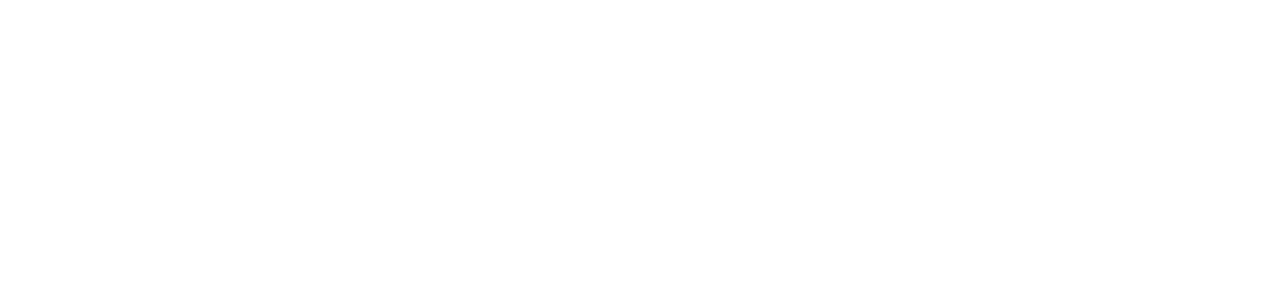
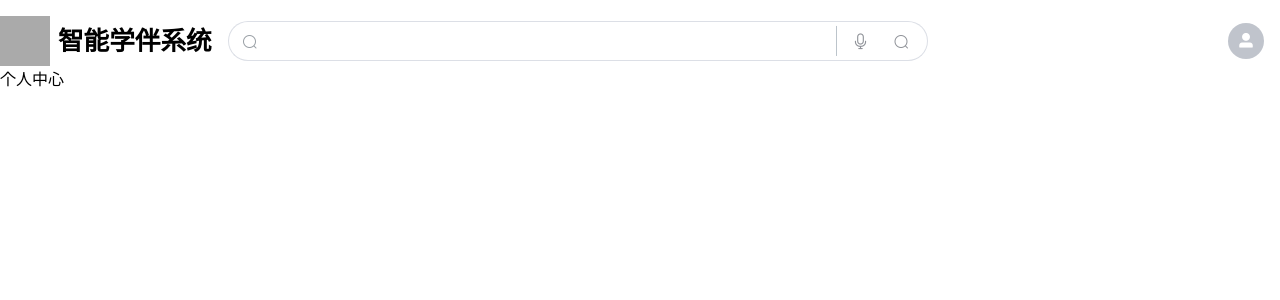
Before and after one commit to Jortana/e-resource, a Vue app in the folder e-resource/: page /account/home in a window 1280 px wide. Shown: the top 300 px of the page. Built offline with nearby package versions, Linux system fonts and the light colour scheme.

Commit message:
feat: 导航栏头像悬停菜单

```diff
--- a/e-resource/src/components/NavMenu.vue
+++ b/e-resource/src/components/NavMenu.vue
@@ -1,26 +1,25 @@
 <template>
 <div class="menu">
   <div class="left">
-    <div class="logo-container">
-      <div class="logo"></div>
-      <div class="title"><h1>智能学伴系统</h1></div>
-    </div>
+    <logo></logo>
     <div class="search-container">
       <search class="search"></search>
     </div>
   </div>
-  <div class="avatar">
-    <el-avatar icon="el-icon-user-solid"></el-avatar>
-  </div>
+  <avatar class="avatar"></avatar>
 </div>
 </template>
 
 <script>
 import Search from '@/components/Search'
+import Logo from '@/components/NavMenu/Logo'
+import Avatar from '@/components/NavMenu/Avatar'
 export default {
   name: 'NavMenu',
   components: {
-    Search
+    Search,
+    Logo,
+    Avatar
   },
   data () {
     return {
@@ -45,31 +44,13 @@ export default {
   display: flex;
 }
 
-.logo-container {
-  display: flex;
-}
-
-.logo {
-  width: 50px;
-  height: 50px;
-  background-color: #aaa;
-}
-
-.title {
-  height: 50px;
-  line-height: 50px;
-  font-size: 0.8rem;
-  margin-left: 0.5rem;
-  margin-right: 1rem;
-}
-
 .search {
   min-width: 700px;
   width: 100%;
+  height: 80% !important;
 }
 
-.search-container,
-.avatar {
+.search-container {
   display: flex;
   align-items: center;
 }
@@ -84,6 +65,5 @@ export default {
 
 .avatar {
   margin-right: 1rem;
-  cursor: pointer;
 }
 </style>
--- /dev/null
+++ b/e-resource/src/components/NavMenu/Avatar.vue
@@ -0,0 +1,109 @@
+<template>
+  <div
+    class="avatar"
+    @mouseenter="showCard"
+    @mouseleave="hideCard">
+    <el-avatar class="img" size="medium" icon="el-icon-user-solid"></el-avatar>
+    <transition name="el-fade-in-linear">
+      <el-card v-show="cardVisible" class="submenu-card" :body-style="{ padding: 0 }">
+        <div slot="header" class="clearfix">
+          <el-avatar icon="el-icon-user-solid"></el-avatar>
+          <div class="username">username</div>
+          <div class="email">username@test.com</div>
+        </div>
+        <div class="submenus">
+          <div class="submenu" v-for="submenu in submenus" :key="submenu.index">
+            <i class="icon" :class="submenu.icon"></i> <span v-html="submenu.label"></span>
+          </div>
+        </div>
+      </el-card>
+    </transition>
+  </div>
+</template>
+
+<script>
+export default {
+  name: 'Avatar',
+  data () {
+    return {
+      submenus: [
+        { label: '个人中心', index: 'a', icon: 'el-icon-user' },
+        { label: '我的收藏', index: 'b', icon: 'el-icon-folder-opened' },
+        { label: '退出', index: 'c', icon: 'el-icon-switch-button' }
+      ],
+      cardVisible: false
+    }
+  },
+  methods: {
+    showCard () {
+      this.cardVisible = true
+    },
+    hideCard () {
+      this.cardVisible = false
+    }
+  }
+}
+</script>
+
+<style scoped>
+.avatar {
+  position: relative;
+  display: flex;
+  align-items: center;
+}
+
+.img,
+.submenu {
+  cursor: pointer;
+}
+
+.submenu-card {
+  width: 200px;
+  position: absolute;
+  top: 50px;
+  right: 0;
+  text-align: center;
+}
+
+.username {
+  font-size: 1.5rem;
+}
+
+.email {
+  color: #5f6368;
+}
+
+.submenus {
+  padding-top: 10px;
+  padding-bottom: 10px;
+  text-align: left;
+}
+
+.submenu:last-child {
+  position: relative;
+  margin-top: 20px;
+}
+
+.submenu:last-child::after {
+  content: "";
+  position: absolute;
+  top: -10px;
+  left: 0;
+  width: 100%;
+  border-top: 1px solid #ebeef5;
+}
+
+.submenu {
+  height: 2.5rem;
+  line-height: 2.5rem;
+  padding-left: 20px;
+}
+
+.submenu .icon {
+  color: #979797;
+}
+
+.submenu:hover {
+  background-color: #f4f4f4
+}
+</style>
--- /dev/null
+++ b/e-resource/src/components/NavMenu/Logo.vue
@@ -0,0 +1,32 @@
+<template>
+  <div class="logo-container">
+    <div class="logo"></div>
+    <div class="title"><h1>智能学伴系统</h1></div>
+  </div>
+</template>
+
+<script>
+export default {
+  name: 'Logo'
+}
+</script>
+
+<style scoped>
+.logo-container {
+  display: flex;
+}
+
+.logo {
+  width: 50px;
+  height: 50px;
+  background-color: #aaa;
+}
+
+.title {
+  height: 50px;
+  line-height: 50px;
+  font-size: 0.8rem;
+  margin-left: 0.5rem;
+  margin-right: 1rem;
+}
+</style>
--- a/e-resource/src/components/Search.vue
+++ b/e-resource/src/components/Search.vue
@@ -53,8 +53,7 @@ export default {
 }
 
 .main-search >>> .el-input__prefix,
-.main-search >>> .el-input__suffix{
-  top: 2px;
+.main-search >>> .el-input__suffix {
   font-size: 16px;
   color: #9aa0a6;
 }
--- a/e-resource/src/router/index.js
+++ b/e-resource/src/router/index.js
@@ -11,8 +11,21 @@ const routes = [
   },
   {
     path: '/search',
-    name: 'resourceCenter',
+    name: 'ResourceCenter',
     component: () => import('@/view/ResourceCenter')
+  },
+  {
+    path: '/account',
+    name: 'Account',
+    component: () => import('@/view/Account/Account'),
+    redirect: '/account/home',
+    children: [
+      {
+        path: 'home',
+        name: 'UserInfo',
+        component: () => import('@/view/Account/Home')
+      }
+    ]
   }
 ]
 
--- a/e-resource/src/store/mutations.js
+++ b/e-resource/src/store/mutations.js
@@ -1,2 +1,6 @@
 export default {
+  login (state, user) {
+    state.user = user
+    window.localStorage.setItem('user', JSON.stringify(user))
+  }
 }
--- a/e-resource/src/store/state.js
+++ b/e-resource/src/store/state.js
@@ -1,2 +1,5 @@
 export default {
+  user: {
+    username: window.localStorage.getItem('user' || '[]') == null ? '' : JSON.parse(window.localStorage.getItem('user' || '[]')).username
+  }
 }
--- /dev/null
+++ b/e-resource/src/view/Account/Account.vue
@@ -0,0 +1,20 @@
+<template>
+<div>
+  <nav-menu></nav-menu>
+  <router-view></router-view>
+</div>
+</template>
+
+<script>
+import NavMenu from '@/components/NavMenu'
+export default {
+  name: 'User',
+  components: {
+    NavMenu
+  }
+}
+</script>
+
+<style scoped>
+
+</style>
--- /dev/null
+++ b/e-resource/src/view/Account/Home.vue
@@ -0,0 +1,13 @@
+<template>
+<div>个人中心</div>
+</template>
+
+<script>
+export default {
+  name: 'User'
+}
+</script>
+
+<style scoped>
+
+</style>
--- a/e-resource/src/view/HomePage.vue
+++ b/e-resource/src/view/HomePage.vue
@@ -44,4 +44,9 @@ main {
   max-width: 580px;
   transform: translateY(-50%);
 }
+
+.main-search >>> .el-input__prefix,
+.main-search >>> .el-input__suffix {
+  top: 2px;
+}
 </style>
```
Also changed, not shown: 1 other file (tests, documents, lock files or other folders).
